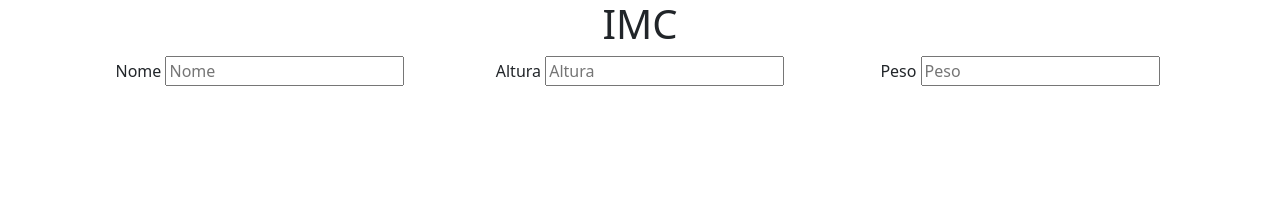
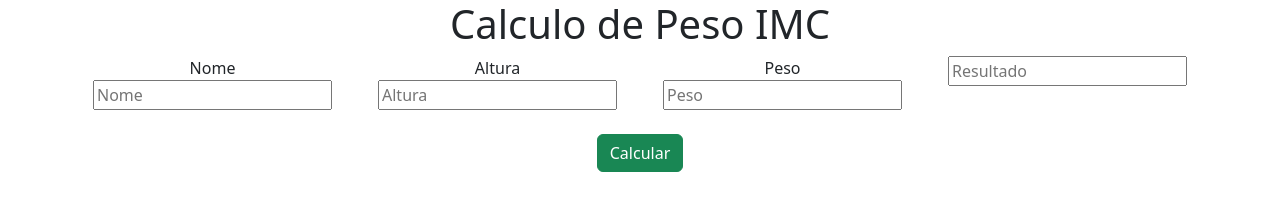
Before and after one commit to Renangoes03/IMC, a plain HTML site: page IMC.html in a window 1280 px wide. Drawn offline with nearby package versions, Linux system fonts and the light colour scheme.

Commit message:
Calculadora Incompleta

```diff
--- a/IMC.html
+++ b/IMC.html
@@ -13,7 +13,7 @@
 <body>
     <div class="container text-center">
         <div class="header">
-            <h1>IMC</h1>
+            <h1>Calculo de Peso IMC</h1>
         </div>
         <div class="row">
             <div class="col">
@@ -22,18 +22,33 @@
             </div>
             <div class="col">
               Altura
-              <input type="number" id="Altura" placeholder="Altura">
+              <input type="text" id="Altura" placeholder="Altura">
             </div>
             <div class="col">
               Peso
-              <input type="number" id="Peso" placeholder="Peso">
+              <input type="text" id="Peso" placeholder="Peso">
             </div>
+            <div class="col">
+                <input type="text" id="IMC" placeholder="Resultado">
+              </div>
+        </div>
+
+    </div>
+    <br>
+    <center><button type="button" class="btn btn-success" onclick="Calcular()">Calcular</button></center>
+    <script>
+        function Calcular(){
+            var IMC = Peso / (Altura * Altura);
 
 
-    </div>
-    <script>
-        function Calcular(){
+            Altura = parseFloat(document.getElementById("Altura").value);
+            Peso = parseFloat(document.getElementById("Peso").value);
+            document.getElementById("IMC").value = IMC.toFixed(2);
 
+            if(imc < 20)
+    		{
+    			alert('Você esta abaixo do peso!');
+    		}
         }
     </script>
 </body>
```
